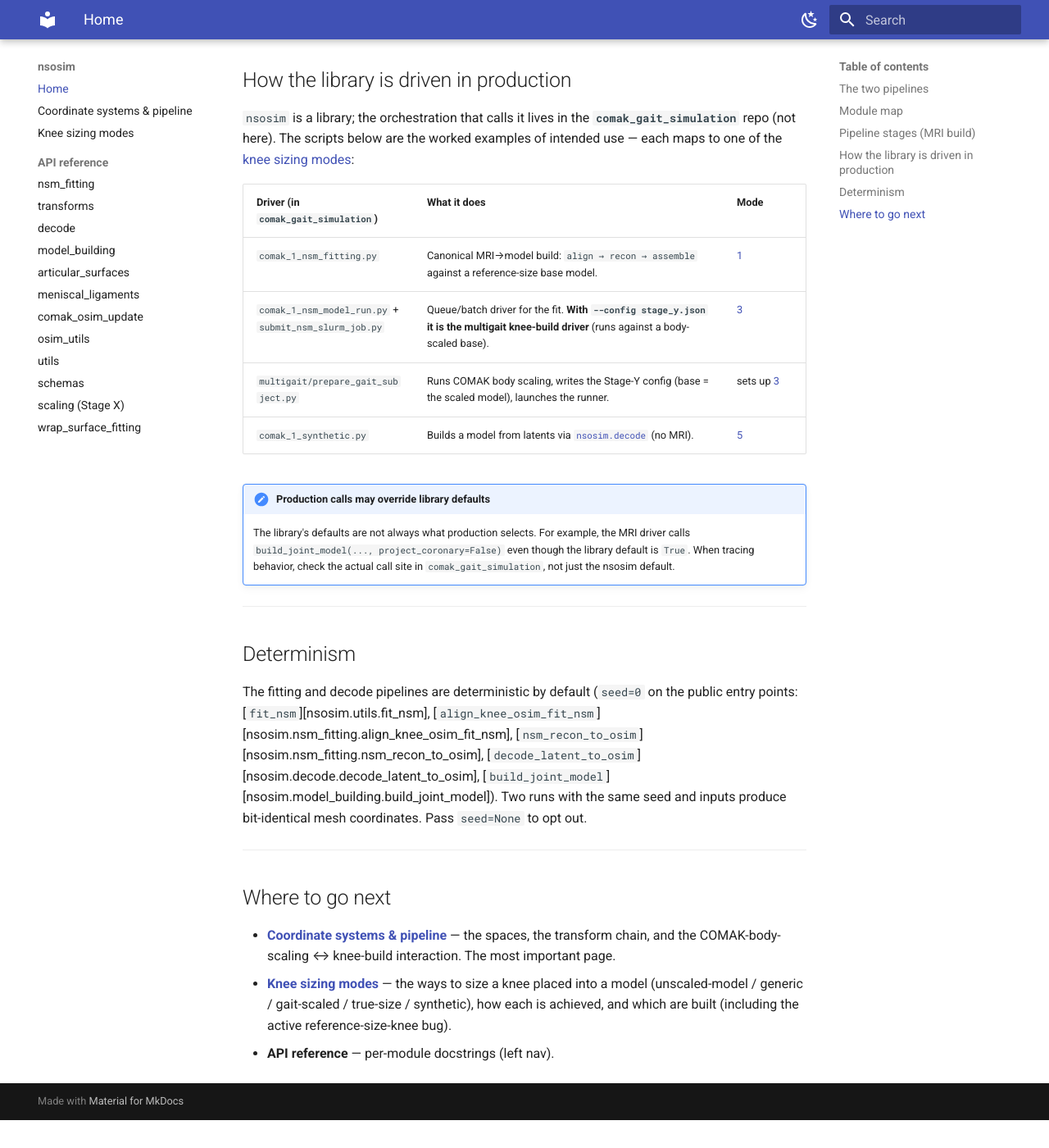
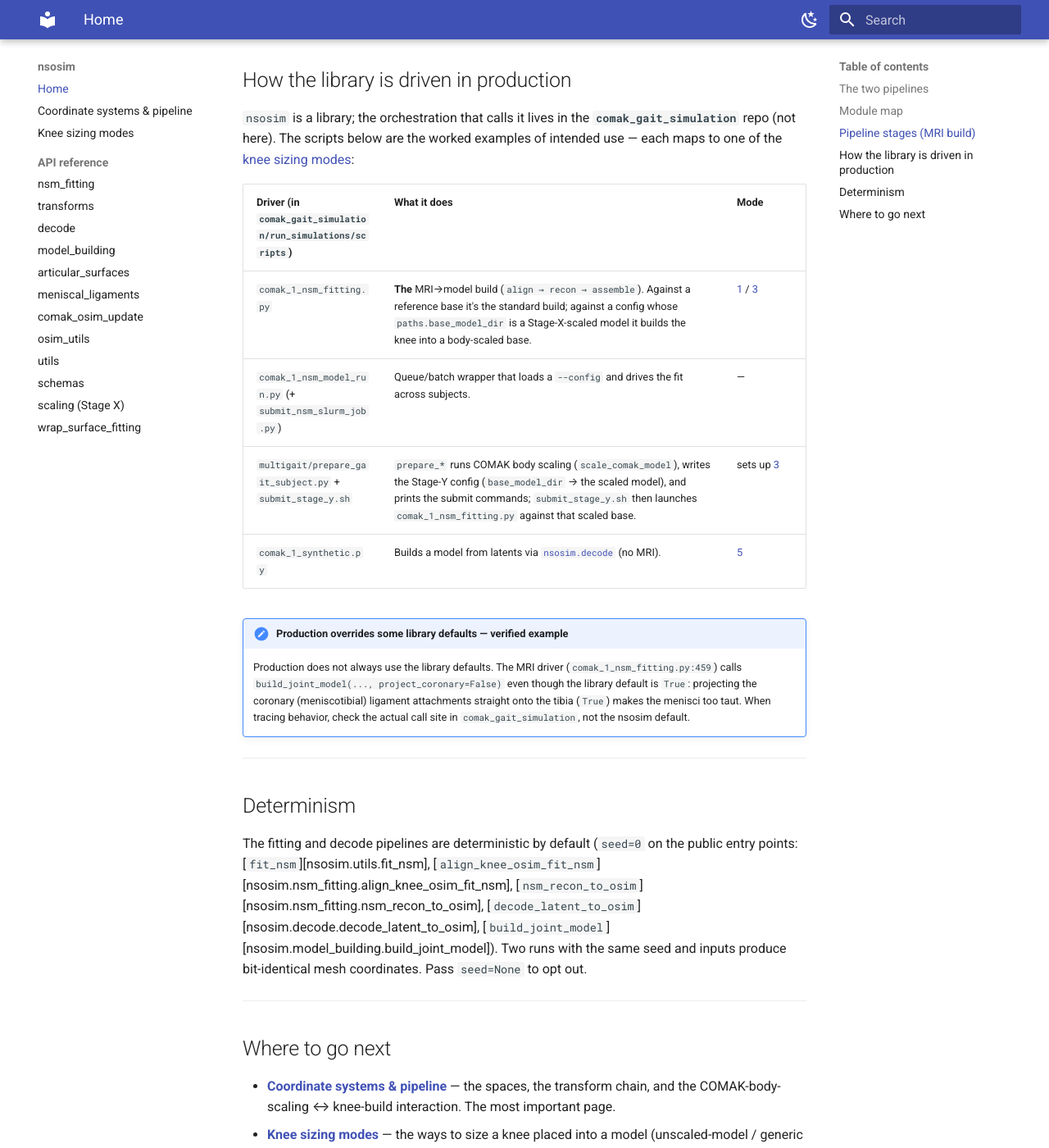
Before and after one commit to gattia/nsosim, an MkDocs documentation site: the page built from docs/index.md, in a window 1280 px wide and 1400 px high, scrolled down 2345 px. Shown: the whole window at 82% size. Built offline with MkDocs 1.6.1 and Material for MkDocs 9.7.7, drawn with Linux system fonts in a browser that asks for light colours; before the commit the page ends 3711 px from its top, so only the background shows below that.

Commit message:
Plans: verify against comak repo + make handoff-ready; add Mode-3 fix plan
Verified in comak_gait_simulation (not just the AI's word):
- project_coronary=False at comak_1_nsm_fitting.py:459 (owner-confirmed: True
  makes menisci too taut) — index.md note updated to a verified example.
- consumer roles: comak_1_nsm_fitting.py is the build; prepare_gait_subject.py
  runs Stage X + writes the Stage-Y config; submit_stage_y.sh launches the
  Pathway-B build; comak_1_synthetic.py uses decode. index.md table tightened.

Documentation plan (scaling-and-spaces-documentation.md):
- status -> Stages 0-4 COMPLETE; Stage 5 is now its own plan.
- new 'Handoff state & docs<->code trust' section: what was produced vs. the
  original plan, what deviated (mkdocs site, modes-catalog reframe), and a
  TRUST table separating verified-safe facts from labeled design sketches — so
  the next agent knows what to rely on for the scaling fix.

New Stage-5 fix plan (knee-scaling-fix.md):
- the owner's Mode-1-reuse goal: fit once on GPU (Mode 1), then scale the built
  knee per gait subject (no re-fit).
- the attractive approach it implies: run COMAK body scaling on the BUILT
  Mode-1 model (both geometry generators are already baked in, dissolving the
  two-generator problem) — flagged as a design direction, not verified.
- constraints (OSIM-multiply not the converter scale arg; mass/inertia owned by
  Stage X; project_coronary=False), open knots (patella centering, meniscus
  path, mean_patella/PF offset), and the verification/regression tasks.

Co-Authored-By: Claude Opus 4.8 (1M context) <noreply@anthropic.com>

```diff
--- a/docs/index.md
+++ b/docs/index.md
@@ -77,18 +77,20 @@ Pipeline Workflow"); this site focuses on the architecture and the per-function
 repo (not here). The scripts below are the worked examples of intended use — each maps to one
 of the [knee sizing modes](deviations.md):
 
-| Driver (in `comak_gait_simulation`) | What it does | Mode |
+| Driver (in `comak_gait_simulation/run_simulations/scripts`) | What it does | Mode |
 |---|---|---|
-| `comak_1_nsm_fitting.py` | Canonical MRI→model build: `align → recon → assemble` against a reference-size base model. | [1](deviations.md#mode-1-personalized-knee-unscaled-reference-size-model) |
-| `comak_1_nsm_model_run.py` + `submit_nsm_slurm_job.py` | Queue/batch driver for the fit. **With `--config stage_y.json` it is the multigait knee-build driver** (runs against a body-scaled base). | [3](deviations.md#mode-3-personalized-knee-scaled-to-the-gait-body) |
-| `multigait/prepare_gait_subject.py` | Runs COMAK body scaling, writes the Stage-Y config (base = the scaled model), launches the runner. | sets up [3](deviations.md#mode-3-personalized-knee-scaled-to-the-gait-body) |
+| `comak_1_nsm_fitting.py` | **The** MRI→model build (`align → recon → assemble`). Against a reference base it's the standard build; against a config whose `paths.base_model_dir` is a Stage-X-scaled model it builds the knee into a body-scaled base. | [1](deviations.md#mode-1-personalized-knee-unscaled-reference-size-model) / [3](deviations.md#mode-3-personalized-knee-scaled-to-the-gait-body) |
+| `comak_1_nsm_model_run.py` (+ `submit_nsm_slurm_job.py`) | Queue/batch wrapper that loads a `--config` and drives the fit across subjects. | — |
+| `multigait/prepare_gait_subject.py` + `submit_stage_y.sh` | `prepare_*` runs COMAK body scaling (`scale_comak_model`), writes the Stage-Y config (`base_model_dir` → the scaled model), and prints the submit commands; `submit_stage_y.sh` then launches `comak_1_nsm_fitting.py` against that scaled base. | sets up [3](deviations.md#mode-3-personalized-knee-scaled-to-the-gait-body) |
 | `comak_1_synthetic.py` | Builds a model from latents via [`nsosim.decode`](reference/decode.md) (no MRI). | [5](deviations.md#mode-5-synthetic-knee-scaled-to-a-model) |
 
-!!! note "Production calls may override library defaults"
-    The library's defaults are not always what production selects. For example, the MRI driver
-    calls `build_joint_model(..., project_coronary=False)` even though the library default is
-    `True`. When tracing behavior, check the actual call site in `comak_gait_simulation`, not
-    just the nsosim default.
+!!! note "Production overrides some library defaults — verified example"
+    Production does not always use the library defaults. The MRI driver
+    (`comak_1_nsm_fitting.py:459`) calls `build_joint_model(..., project_coronary=False)`
+    even though the library default is `True`: projecting the coronary (meniscotibial)
+    ligament attachments straight onto the tibia (`True`) makes the menisci too taut. When
+    tracing behavior, check the actual call site in `comak_gait_simulation`, not the nsosim
+    default.
 
 ---
 
```
Also changed, not shown: .claude/plans/knee-scaling-fix.md (added, +118 -0 lines), .claude/plans/scaling-and-spaces-documentation.md (+61 -1 lines).
